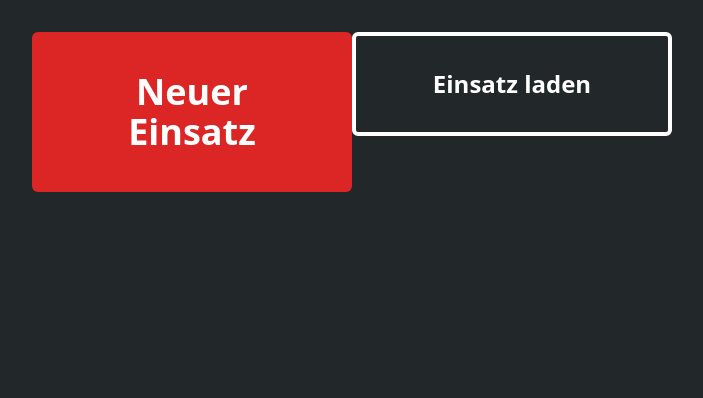
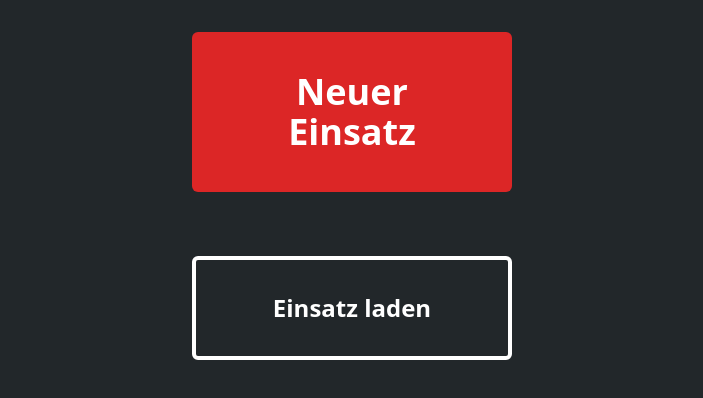
Before and after one commit to Niklas003/FireAir, a Vue app: page /#/ in a window 1280 px wide. Shown: the top 398 px of the page, without its empty margins (288-991 px from the left). Built offline with nearby package versions, Linux system fonts and the light colour scheme.

Commit message:
feat: centered items

```diff
--- a/src/views/HomeView.vue
+++ b/src/views/HomeView.vue
@@ -1,8 +1,8 @@
 <template>
-  <div class="min-h-screen">
-    <div class="flex justify-center">
-      <div class="bg-red-600 h-1/4 min-h-max w-1/4 rounded-md text-4xl text-white text-center p-10 my-8 font-bold">Neuer Einsatz</div>
-      <div class="bg-transparent border-white border-4 h-1/4 min-h-max w-1/4 rounded-md text-2xl text-white text-center p-8 my-8 font-semibold">Einsatz laden</div>
+  <div>
+    <div class="flex flex-col items-center">
+      <div class="cursor-pointer bg-red-600 h-1/4 min-h-max w-1/4 rounded-md text-4xl text-white text-center p-10 my-8 font-bold">Neuer Einsatz</div>
+      <div class="cursor-pointer bg-transparent border-white border-4 h-1/4 min-h-max w-1/4 rounded-md text-2xl text-white text-center p-8 my-8 font-semibold">Einsatz laden</div>
     </div>
 </div>
 </template>
```
